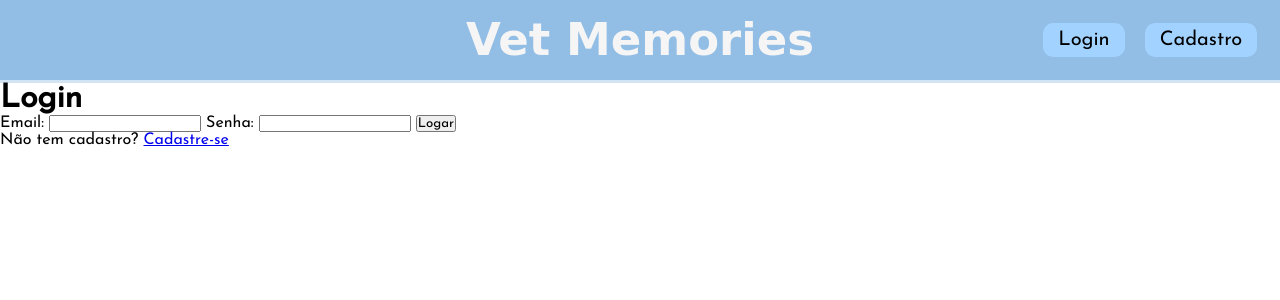
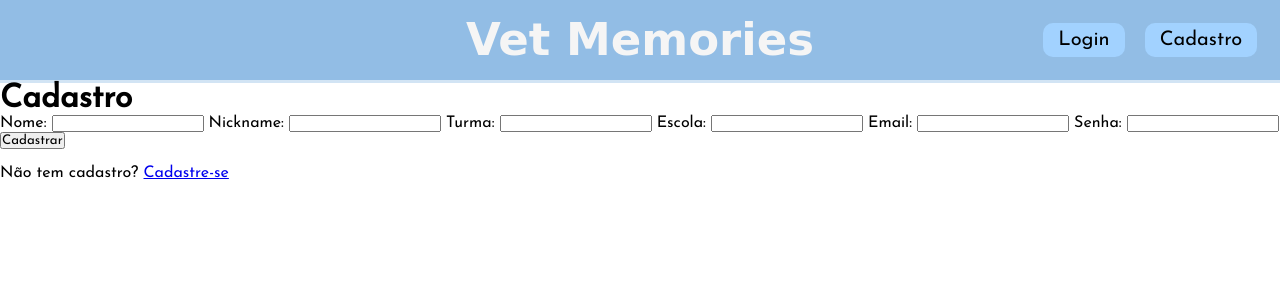
Before and after one commit to 3AW2/VetMemories, a PHP site: page /cadastro.php in a window 1280 px wide. Shown: the top 300 px of the page. Run offline with PHP 8.4, Linux system fonts and the light colour scheme; some web fonts are replaced.

Commit message:
adicionando logica cad

```diff
--- a/paginas/cadastro.php
+++ b/paginas/cadastro.php
@@ -1,18 +1,48 @@
 <?php
   session_start();
-  include "../User.php";
+  include "../Perfil.php";
 
-  if(isset($_SESSION["user"])){
-    header("location:home.php");
-    die();
-  } else{
-    if($_SERVER["REQUEST_METHOD"] == "POST"){
+  $nome_err = " ";
+
+  if ($_SERVER["REQUEST_METHOD"] == "POST") {
+    $nome = $_POST["nome"];
+    $turma = $_POST["turma"];
+    $escola = $_POST["escola"];
+    $email = $_POST["email"];
+    $senha = $_POST["password"];
+
+
+    $erro = 0;
+
+    if (empty(trim($nome)) or empty(trim($email)) or empty(trim($turma)) or empty(trim($escola)) or empty(trim($email)) or empty(trim($senha))){
+
+      $nome_err = "Preencha todos os campos!";
+      $erro = 1;
+    }
+
+    if(preg_match('/\d/', $nome)){
+      $nome_err = "O campo nome deve conter apenas letras! <br/><br/>";
+      $erro = 1;
+    }
+
+    if ($erro == 0){
+
+      $perfil = new Perfil($_POST["nome"], $_POST["turma"], $_POST["escola"], $_POST["email"], $_POST["password"]);
+
+      array_push($usuarios, $perfil->getUser());
+
+
       $user = new User($_POST["email"], $_POST["password"]);
+
       $_SESSION["user"] = $user;
+
       header("location:homeLog.php");
       die();
+
     }
+
   }
+
 ?>
 
 <!DOCTYPE html>
@@ -46,15 +76,30 @@
 
 <body>
     <div class="container">
-        <h1>Login</h1>
+        <h1>Cadastro</h1>
         <form method="post" action="<?php echo htmlspecialchars($_SERVER["PHP_SELF"]);?>">
+            <label for="nome">Nome:</label>
+            <input type="text" id="nome" name="nome" maxlength="40" required>
+
+            <label for="nick">Nickname:</label>
+            <input type="nome" maxlength="10" id="nick" name="nick" required>
+
+            <label for="turma">Turma:</label>
+            <input type="text" maxlength="5" id="turma" name="turma" required>
+
+            <label for="escola">Escola:</label>
+            <input type="text" id="escola" name="escola" maxlength="40" required>
+
             <label for="email">Email:</label>
-            <input type="text" id="email" name="email" required>
+            <input type="email" id="email" name="email" required>
 
             <label for="password">Senha:</label>
             <input type="password" id="password" name="password" required>
 
-            <button type="submit">Logar</button>
+            <button type="submit">Cadastrar</button>
+
+            <p class="alert"><?php echo $nome_err ?> </p>
+            <br>
         </form>
 
         <p>Não tem cadastro? <a href="cadastro.php">Cadastre-se</a> </p>
--- a/paginas/login.php
+++ b/paginas/login.php
@@ -2,12 +2,6 @@
 session_start();
 include "../User.php";
 $erro = "";
-
-$pessoa1 = new User("amanda@gmail.com", "4321");
-$pessoa2 = new User("analu@gmail.com", "1234");
-$pessoa3 = new User("tuco@gmail.com", "abcd");
-
-$usuarios = array($pessoa1, $pessoa2, $pessoa3);
 
 if (isset($_SESSION["user"])) {
   header("location:home.php");
--- a/perfil.php
+++ b/perfil.php
@@ -8,12 +8,15 @@ class Perfil {
     private $Escola;
     private $User;
 
-    public function __construct($Nome, $AnoEscolar, $Biografia, $Escola) {
-        $this->setNome($Nome) = $Nome;
-        $this->setAnoEscolar($AnoEscolar) = $AnoEscolar;
-        $this->setBiografia($Biografia) = $Biografia;
-        $this->setEscola($Escola) = $Escola;
+    public function __construct($Nome, $AnoEscolar, $Escola, $Email, $Senha, $Biografia='-') {
+        $this->setNome($Nome);
+        $this->setAnoEscolar($AnoEscolar);
+        $this->setEscola($Escola);
+        $this->setUser($Email, $Senha);
+        $this->setBiografia($Biografia);
+
     }
+
 
     public function getNome() {
         return $this->Nome;
--- a/user.php
+++ b/user.php
@@ -30,4 +30,15 @@ class User{
     }
 }
 
+$pessoa1 = new User("amanda@gmail.com", "4321");
+$pessoa2 = new User("analu@gmail.com", "1234");
+$pessoa3 = new User("tuco@gmail.com", "abcd");
+
+$usuarios = [];
+
+array_push($usuarios, $pessoa1);
+array_push($usuarios, $pessoa2);
+array_push($usuarios, $pessoa3);
+
+
 ?>
```
